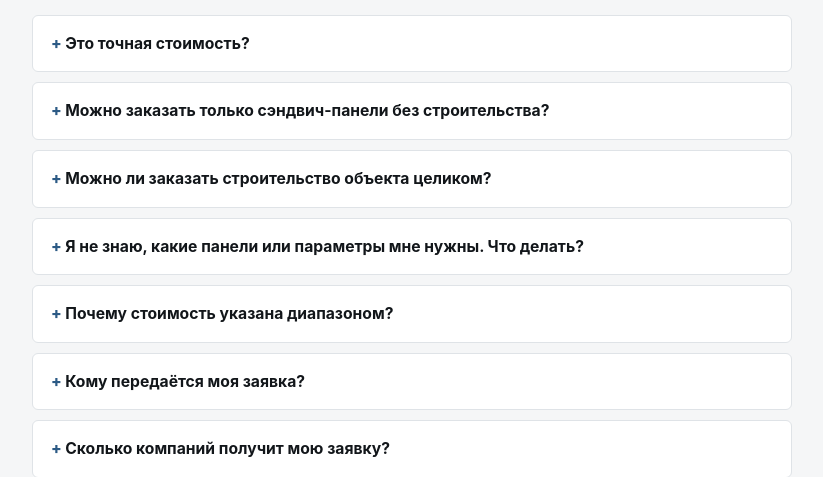
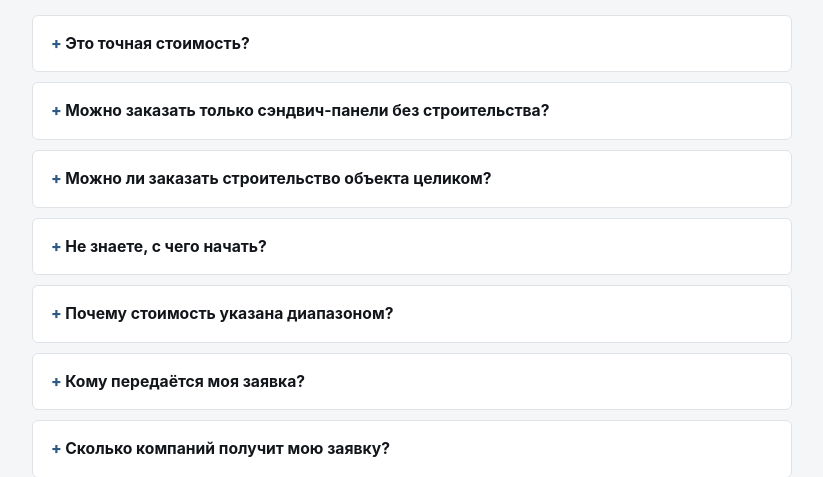
Before and after one commit to krisbudishevskaya-lang/sandwich-leads, a Flask app: page / in a window 1280 px wide. Shown: the part 3693-4170 px from the top of the page, without its empty margins (228-1051 px from the left). Run offline with Flask 3, Linux system fonts and the light colour scheme.

Commit message:
Исправление текста в FAQ

```diff
--- a/templates/index.html
+++ b/templates/index.html
@@ -329,8 +329,8 @@
                         <p>Да, для этого есть отдельный сценарий расчёта строительства.</p>
                     </details>
                     <details class="faq__item">
-                        <summary>Я не знаю, какие панели или параметры мне нужны. Что делать?</summary>
-                        <p>Это нормально — в калькуляторе почти везде можно выбрать «Не знаю».</p>
+                        <summary>Не знаете, с чего начать?</summary>
+                        <p>Укажите то, что знаете — остальное поможем подобрать.</p>
                     </details>
                     <details class="faq__item">
                         <summary>Почему стоимость указана диапазоном?</summary>
```
